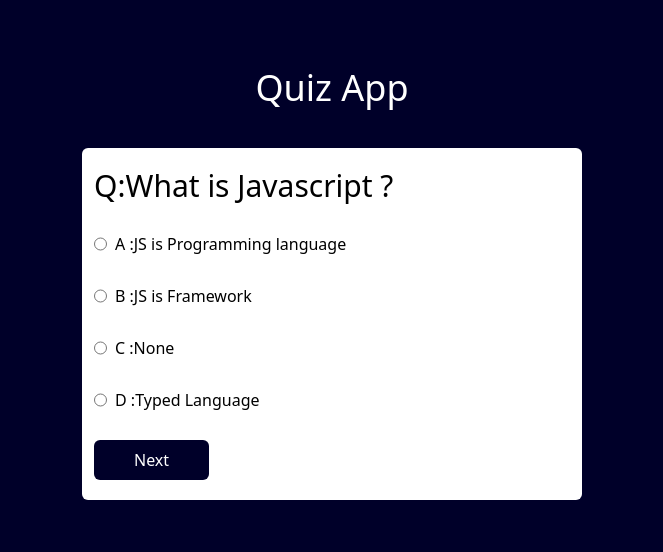
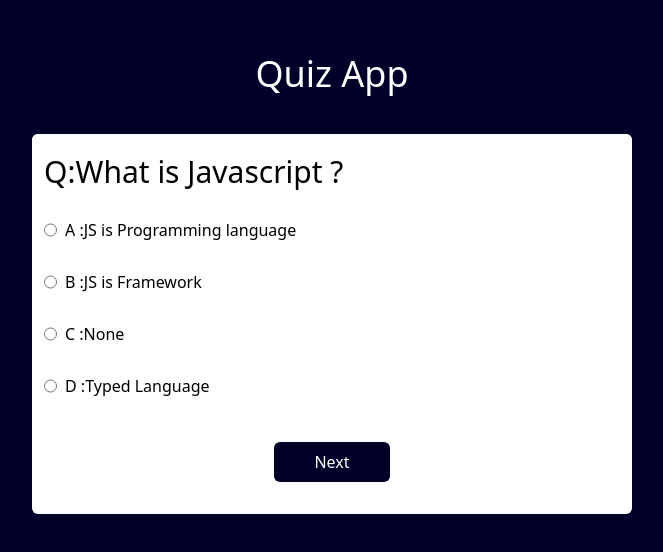
Before and after one commit to Talhamalik495/Quiz-App-React, a React (Vite) app: page / in a window 1280 px wide. Shown: the part 116-668 px from the top of the page, without its empty margins (308-971 px from the left). Built offline with nearby package versions, Linux system fonts and the light colour scheme; the HTML template or start-up script is replaced by a standard one.

Commit message:
100% Done Quiz App

```diff
--- a/src/components/Quiz.jsx
+++ b/src/components/Quiz.jsx
@@ -11,10 +11,20 @@ function Quiz() {
     if (index < data.length - 1) {
       setIndex((prev) => prev + 1);
     } else {
-      toast.success("Quiz Over");
+      let select = document.querySelector(".score");
+      let quizend = document.querySelector(".quizend");
+      let nextbtn = document.querySelector(".nextbtn");
+      quizend.innerText = "";
+      select.innerHTML = `Youre Score${score}/5`;
+      nextbtn.innerHTML = "Try again";
+      nextbtn.classList.add("reset");
+      let reset = document.querySelector(".reset");
+      reset.addEventListener("click", () => {
+        window.location.reload();
+      });
+      toast.success("Your Quiz is successfully");
     }
     let checkedValue = document.querySelectorAll(".checked");
-    console.log(score);
     checkedValue.forEach((curentValue) => {
       curentValue.checked = false;
     });
@@ -33,58 +43,68 @@ function Quiz() {
       <div className="w-full flex justify-center">
         <h1 className="text-4xl">Quiz App</h1>
       </div>
-      <div className="min-h-80 flex  px-3 flex-col w-[500px] bg-white text-black rounded-md  py-5  gap-7">
+      <div className="min-h-60 flex   flex-col justify-center items-center   w-[600px] bg-white text-black rounded-md   gap-2">
+        <div className="max-h-80 flex  px-3 flex-col w-[600px] bg-white text-black rounded-md  py-5  gap-7 quizend">
           <div>
             <h1 className="text-3xl">Q:{data[index].q}</h1>
           </div>
           <div className="flex gap-2">
             <input
+              id="first"
               className="checked"
               type="radio"
               name="radio"
               onChange={handleInput}
               value={data[index].a}
             />
-          <p>A :{data[index].a}</p>
+            <label htmlFor="first">A :{data[index].a}</label>
           </div>
           <div className="flex gap-2">
             <input
+              id="second"
               className="checked"
               type="radio"
               name="radio"
               onChange={handleInput}
               value={data[index].b}
             />
-          <p>B :{data[index].b}</p>
+            <label htmlFor="second">B :{data[index].b}</label>
           </div>
           <div className="flex gap-2">
             <input
+              id="thard"
               className="checked"
               type="radio"
               name="radio"
               onChange={handleInput}
               value={data[index].c}
             />
-          <p>C :{data[index].c}</p>
+
+            <label htmlFor="thard">C :{data[index].c}</label>
           </div>
           <div className="flex gap-2">
             <input
+              id="four"
               className="checked"
               type="radio"
               name="radio"
               onChange={handleInput}
               value={data[index].d}
             />
-          <p>D :{data[index].d}</p>
+            <label htmlFor="four">D :{data[index].d}</label>
           </div>
-        <div className="flex gap-2">
+        </div>
+        <div className=" w-44 h-20 flex flex-col justify-center items-center gap-2">
+
           <button
             onClick={next}
-            className="px-10 h-10 bg-[rgb(0,0,41)] text-white rounded-md"
+            className="px-10 h-10 bg-[rgb(0,0,41)] text-white rounded-md  nextbtn"
           >
             Next
           </button>
+          <p className="score text-2xl"></p>
         </div>
+        <div></div>
       </div>
     </div>
   );
```
Lines whose indentation alone changed are shown as unchanged.
